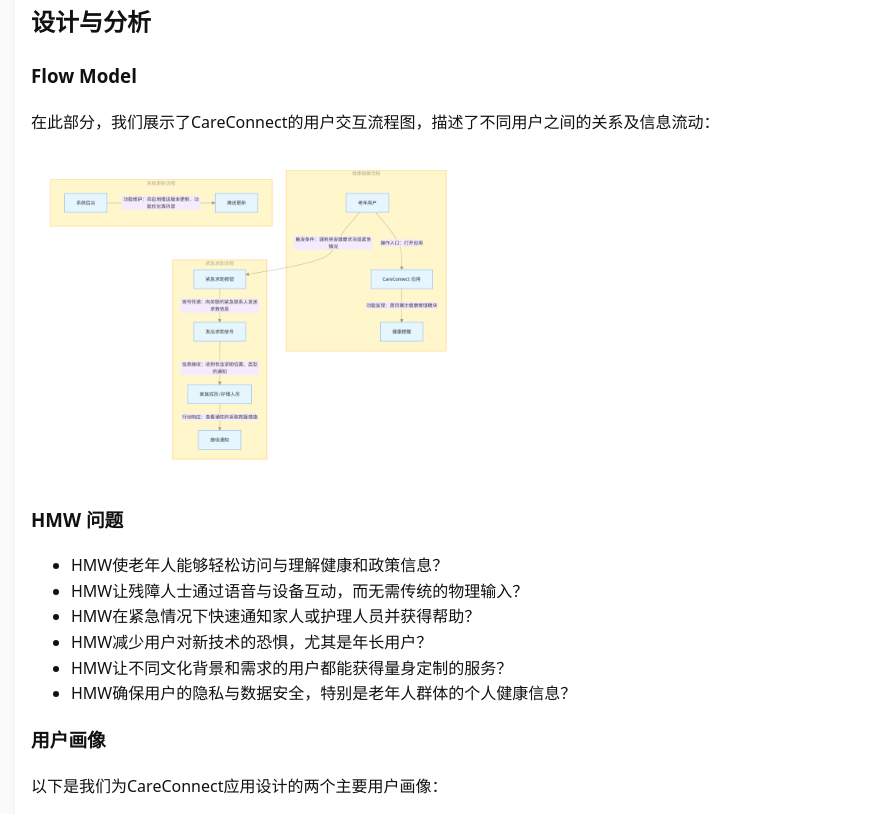
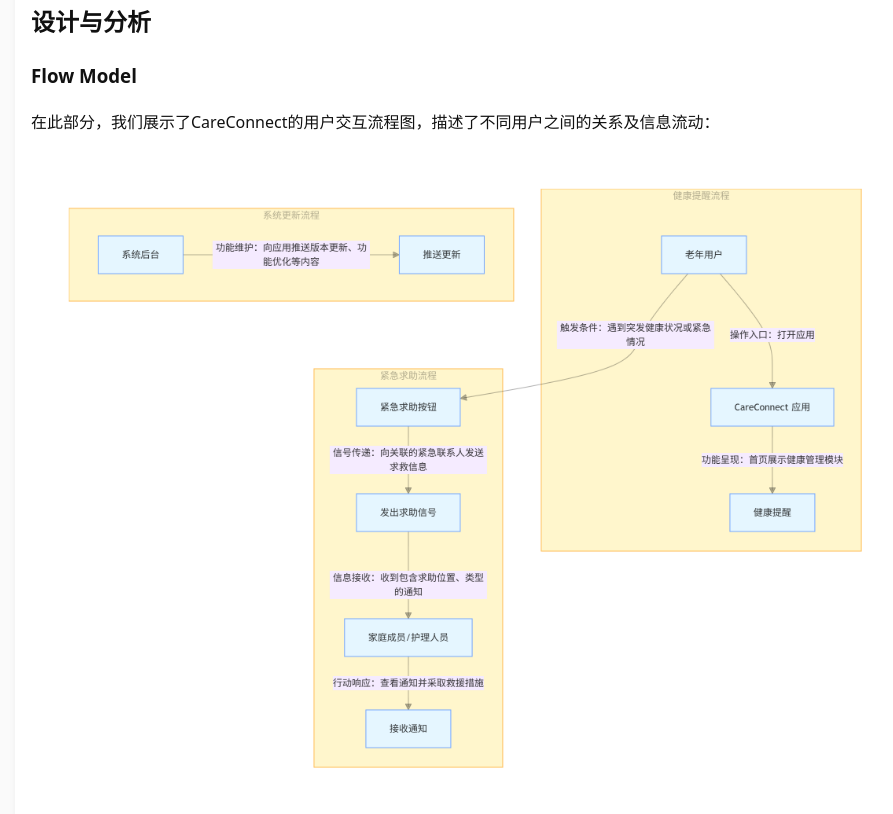
Before and after one commit to wykyty/Careconnect-site, a plain HTML site: page index.html in a window 1280 px wide. Shown: the part 1566-2380 px from the top of the page, without its empty margins (175-1068 px from the left). Drawn offline with Linux system fonts and the light colour scheme.

Commit message:
Change Flow Model image max-width to 100%
Updated image style to use max-width of 100%.

```diff
--- a/index.html
+++ b/index.html
@@ -82,7 +82,7 @@
   <!-- Flow Model -->
   <h3>Flow Model</h3>
   <p>在此部分，我们展示了CareConnect的用户交互流程图，描述了不同用户之间的关系及信息流动：</p>
-  <img src="docs/FlowModel.png" alt="Flow Model" style="max-width:50%;"/>
+  <img src="docs/FlowModel.png" alt="Flow Model" style="max-width:100%;"/>
 
 
   <!-- HMW Questions -->
```
